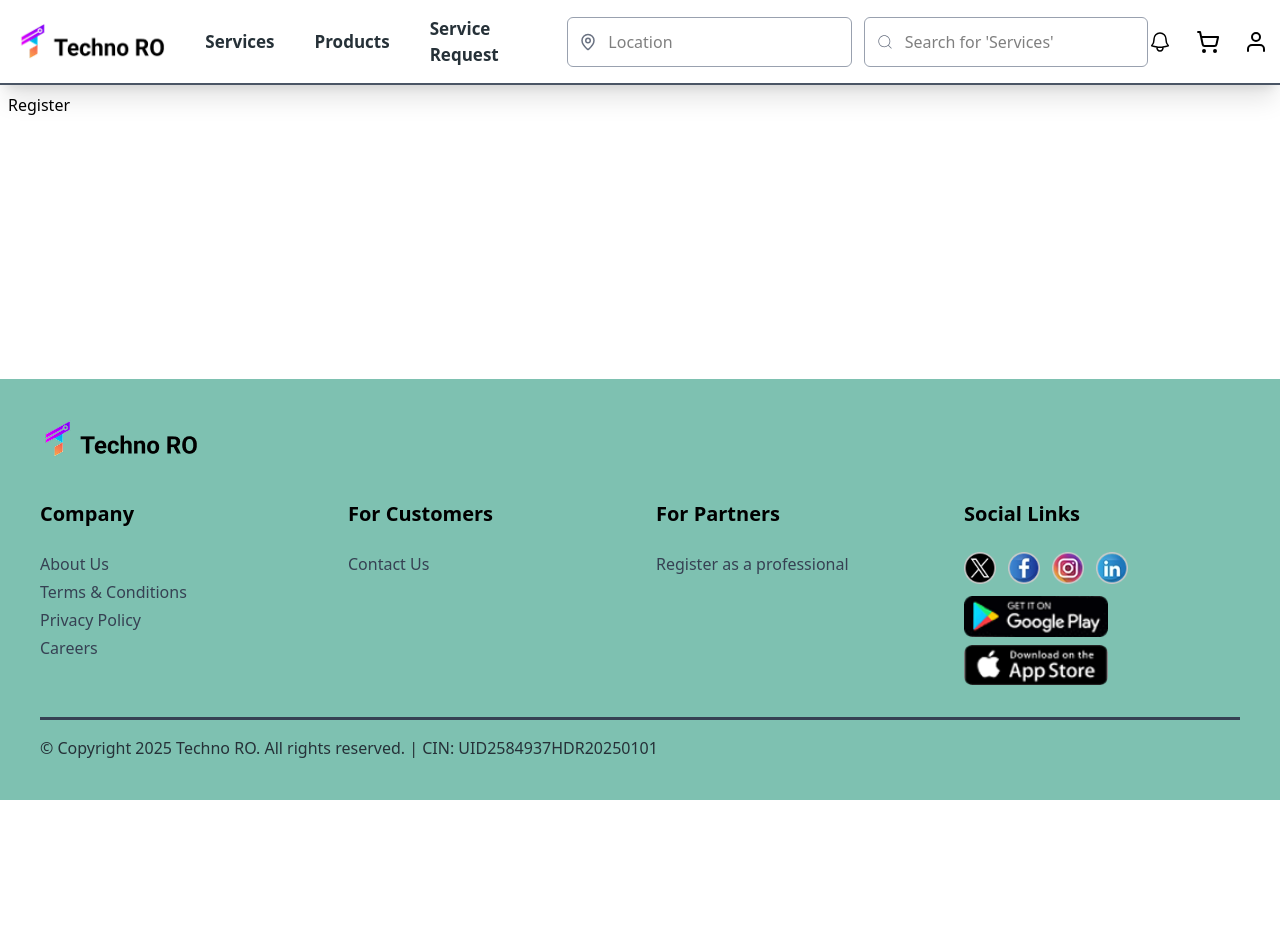
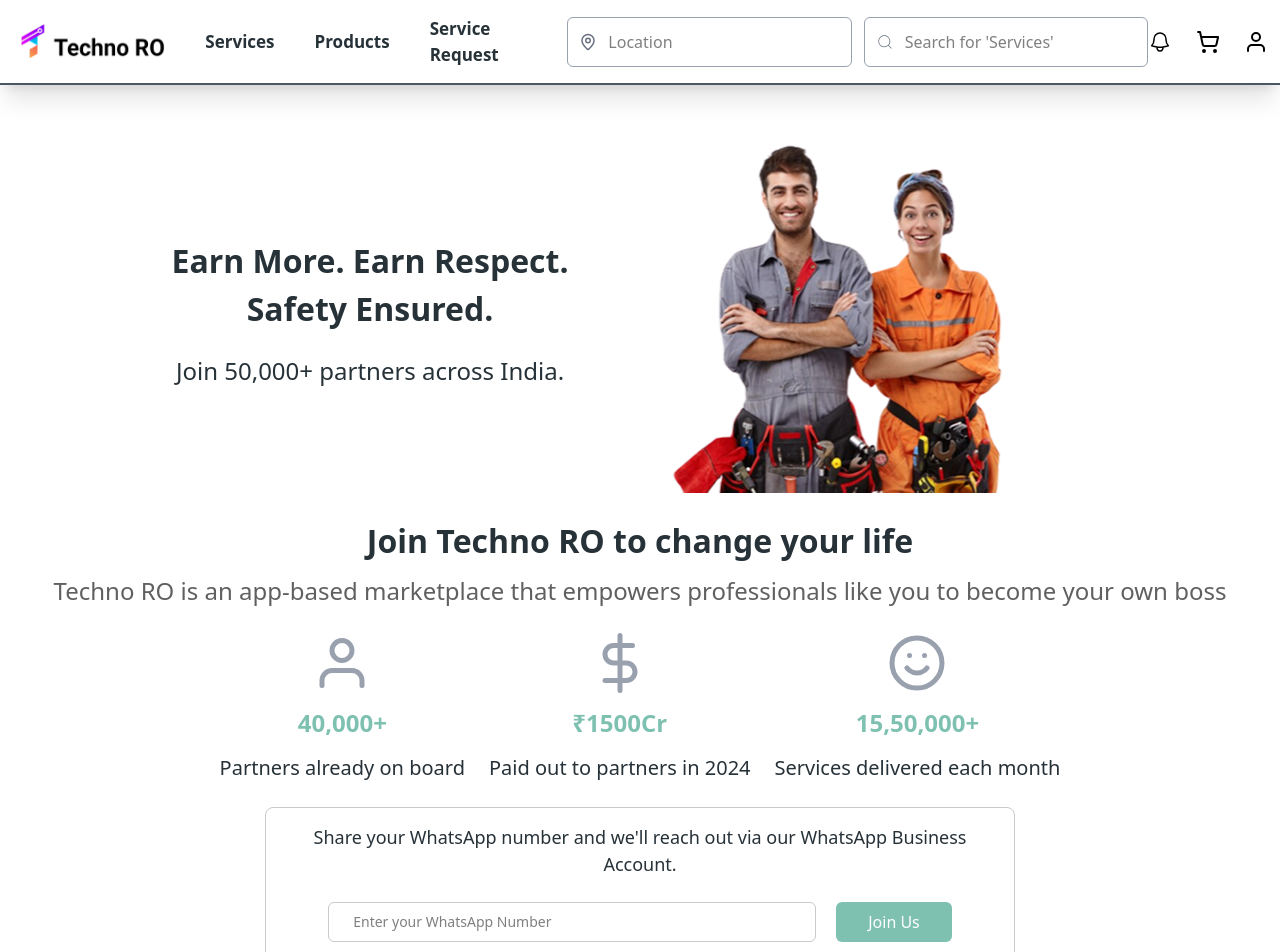
Before and after one commit to pinkijha/Techno-RoCare, a React (Vite) app: page /register-professional in a window 1280 px wide. Shown: the top 952 px of the page. Before the commit the page ends 800 px from the top, so only its background shows below. Built offline with nearby package versions, Linux system fonts and the light colour scheme.

Commit message:
done register page

```diff
--- a/src/components/RegisterProfessional.jsx
+++ b/src/components/RegisterProfessional.jsx
@@ -1,11 +1,67 @@
 import React from 'react'
+import Technician from '../assets/Technician.png';
+import { LuSmile } from "react-icons/lu";
+import { FiUser } from "react-icons/fi";
+import { FiDollarSign } from "react-icons/fi";
 
 const RegisterProfessional = () => {
   return (
-    <div>
-      Register
+    <div className="flex w-full flex-col items-center p-6">
+      <div className="flex justify-center mt-4">
+      <div className='flex flex-col w-[419px] space-y-3 justify-center'>
+      <h2 className="text-[32px] text-[#263138] font-bold text-center">
+        Earn More. Earn Respect. <br /> Safety Ensured.
+      </h2>
+      <p className="text-center text-[24px] text-[#263138] mt-2">Join 50,000+ partners across India.</p>
+      </div>
+
+        <img
+          src={Technician}
+          alt="Workers"
+          className="rounded-lg w-[540px] h-[360px] "
+        />
+      </div>
+      <h3 className="text-[32px] text-[#263138] font-semibold text-center mt-6">
+        Join Techno RO to change your life
+      </h3>
+      <p className="text-center text-[24px] text-[#606060] mt-2">
+        Techno RO is an app-based marketplace that empowers professionals like you to become your own boss
+      </p>
+      <div className="flex justify-between gap-6 mt-6 text-center">
+        <div className="flex flex-col space-y-3 items-center">
+          <span className="text-6xl text-gray-400"><FiUser /></span>
+          <p className="text-[#7EC1B1] text-[24px] font-bold">40,000+</p>
+          <p className="text-[#263138] text-[20px]">Partners already on board</p>
+        </div>
+        <div className="flex flex-col space-y-3 items-center">
+          <span className="text-6xl text-gray-400"><FiDollarSign /></span>
+          <p className="text-[#7EC1B1] text-[24px] font-bold">₹1500Cr
+          </p>
+          <p className="text-[#263138] text-[20px]">Paid out to partners in 2024</p>
+        </div>
+        <div className="flex flex-col space-y-3 items-center">
+          <span className="text-6xl text-gray-400"><LuSmile /></span>
+          <p className="text-[#7EC1B1] text-[24px] font-bold">15,50,000+</p>
+          <p className="text-[#263138] text-[20px]">Services delivered each month</p>
+        </div>
+      </div>
+      <div className=" p-4 mt-6 w-full max-w-[750px] rounded-lg border border-[#CACACA]">
+        <p className="text-center text-[18px]  text-[#263138]">
+          Share your WhatsApp number and we'll reach out via our WhatsApp Business Account.
+        </p>
+        <div className="flex justify-center space-x-5 mt-4 p-2">
+          <input
+            type="text"
+            placeholder="Enter your WhatsApp Number"
+            className="outline-none  border border-[#CACACA] w-[488px] text-sm px-6 py-2 rounded-md"
+          />
+          <button className="bg-[#7EC1B1] text-white px-8 py-2 rounded-md">
+            Join Us
+          </button>
+        </div>
+      </div>
     </div>
-  )
+  );
 }
 
 export default RegisterProfessional
```
Also changed, not shown: src/assets/Technician.png (added).
